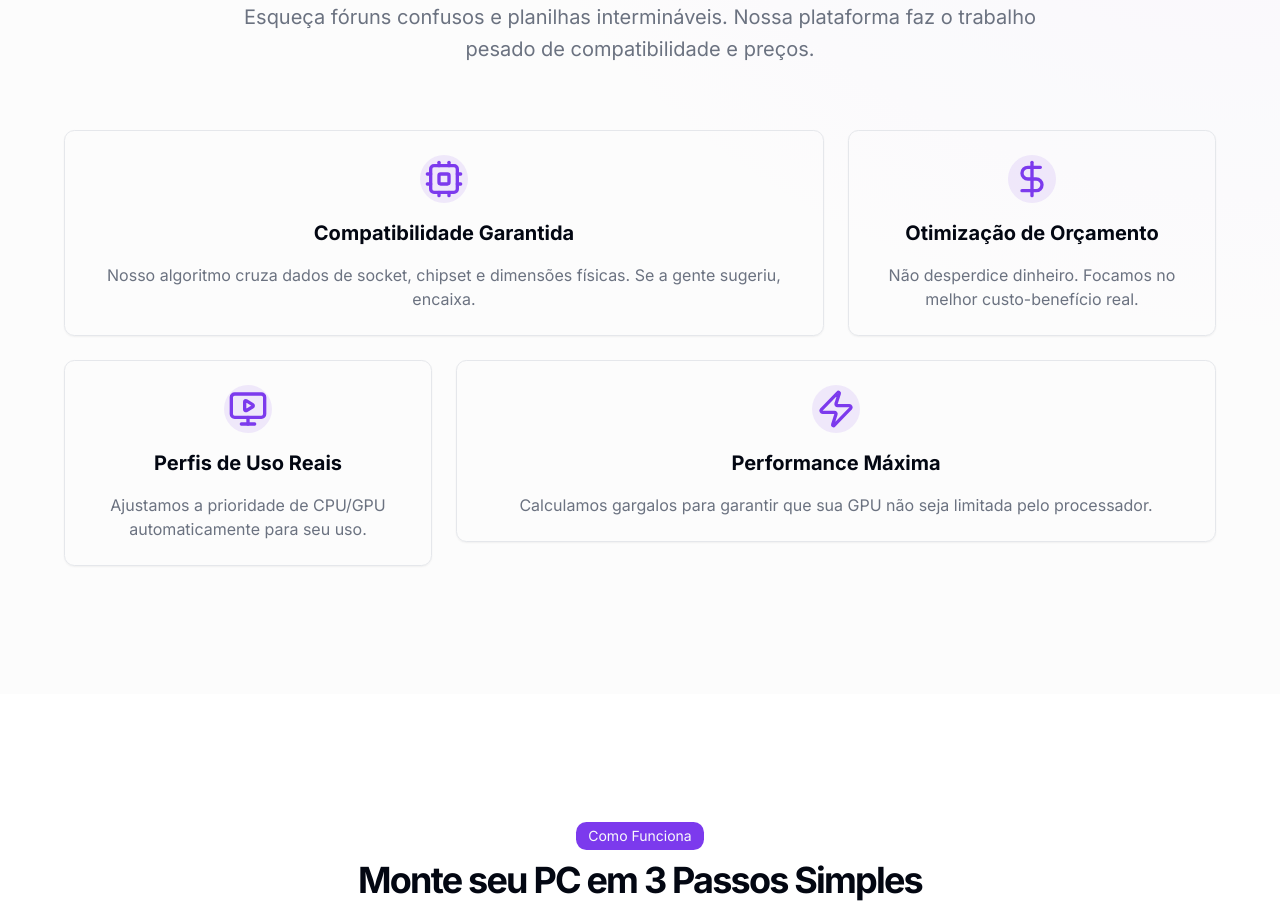
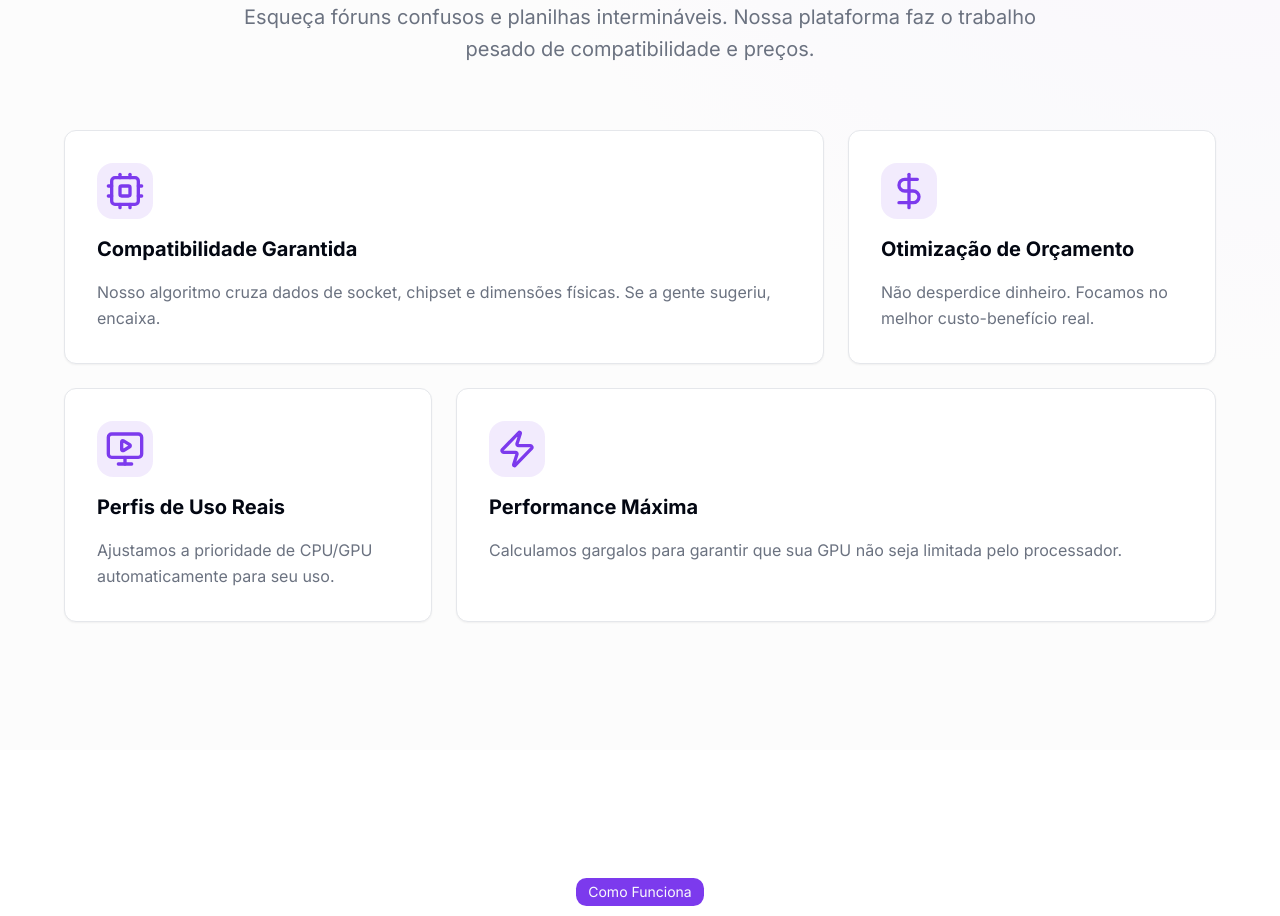
Before and after one commit to Luzin7/pcideal-web, a Next.js app: page / in a window 1280 px wide. Shown: the part 1180-2096 px from the top of the page. Built offline with nearby package versions, Linux system fonts and the light colour scheme.

Commit message:
feat: update FeatureCard component with improved layout and styling

```diff
--- a/components/feature-card.tsx
+++ b/components/feature-card.tsx
@@ -12,12 +12,12 @@ export default function FeatureCard({
   description,
 }: FeatureCardProps) {
   return (
-    <div className="flex flex-col items-center space-y-4 rounded-lg border p-6 shadow-sm hover-card">
-      <div className="flex h-12 w-12 items-center justify-center rounded-full bg-primary/10 text-primary">
+    <div className="flex flex-col items-start space-y-4 rounded-xl border bg-card p-8 shadow-sm transition-all duration-300 hover:shadow-md hover:border-primary/20 group h-full">
+      <div className="flex h-14 w-14 items-center justify-center rounded-2xl bg-primary/10 text-primary group-hover:bg-primary group-hover:text-primary-foreground transition-colors duration-300">
         {icon}
       </div>
       <h3 className="text-xl font-bold">{title}</h3>
-      <p className="text-center text-muted-foreground">{description}</p>
+      <p className="text-muted-foreground leading-relaxed">{description}</p>
     </div>
   );
 }
```
